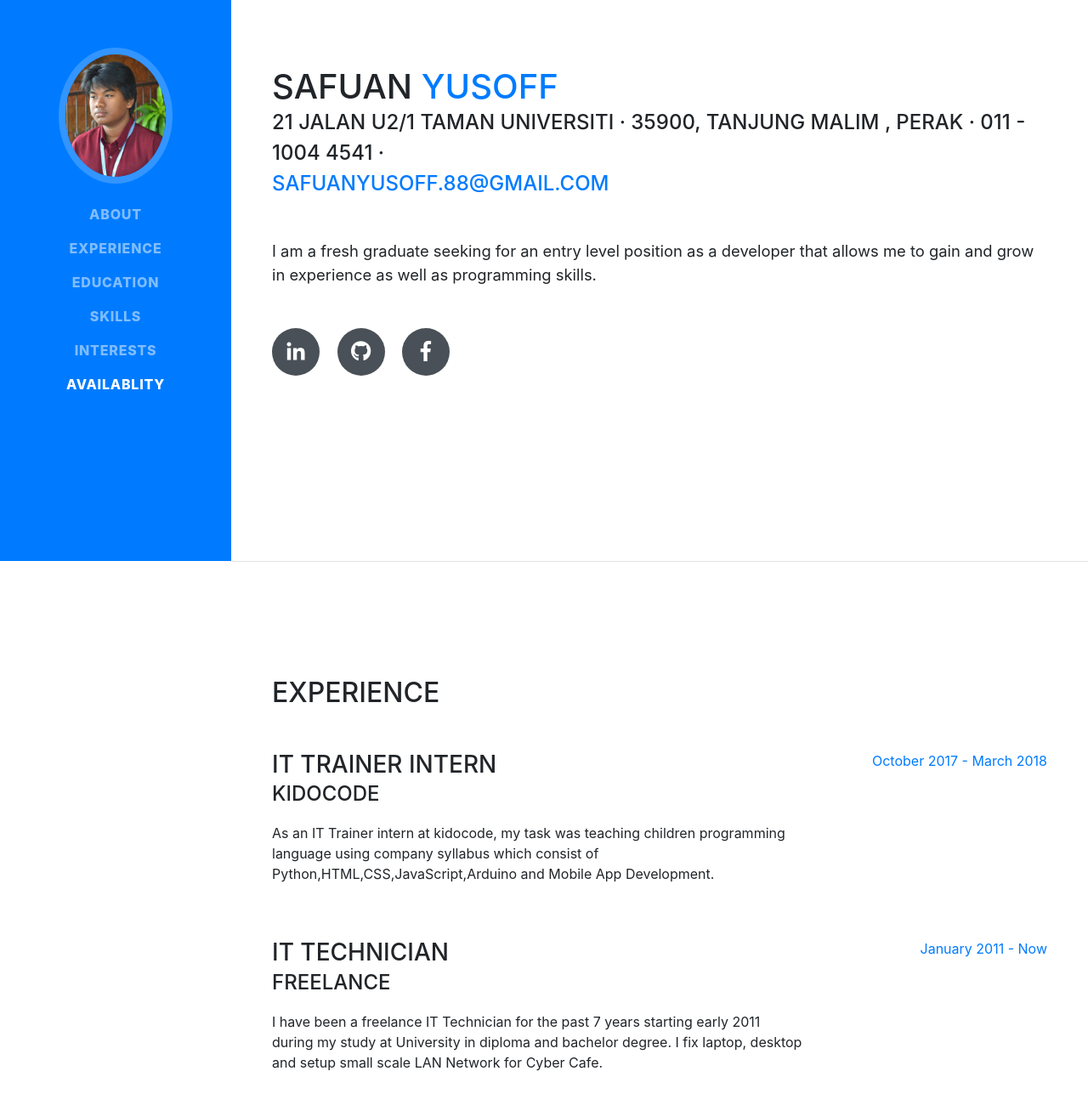
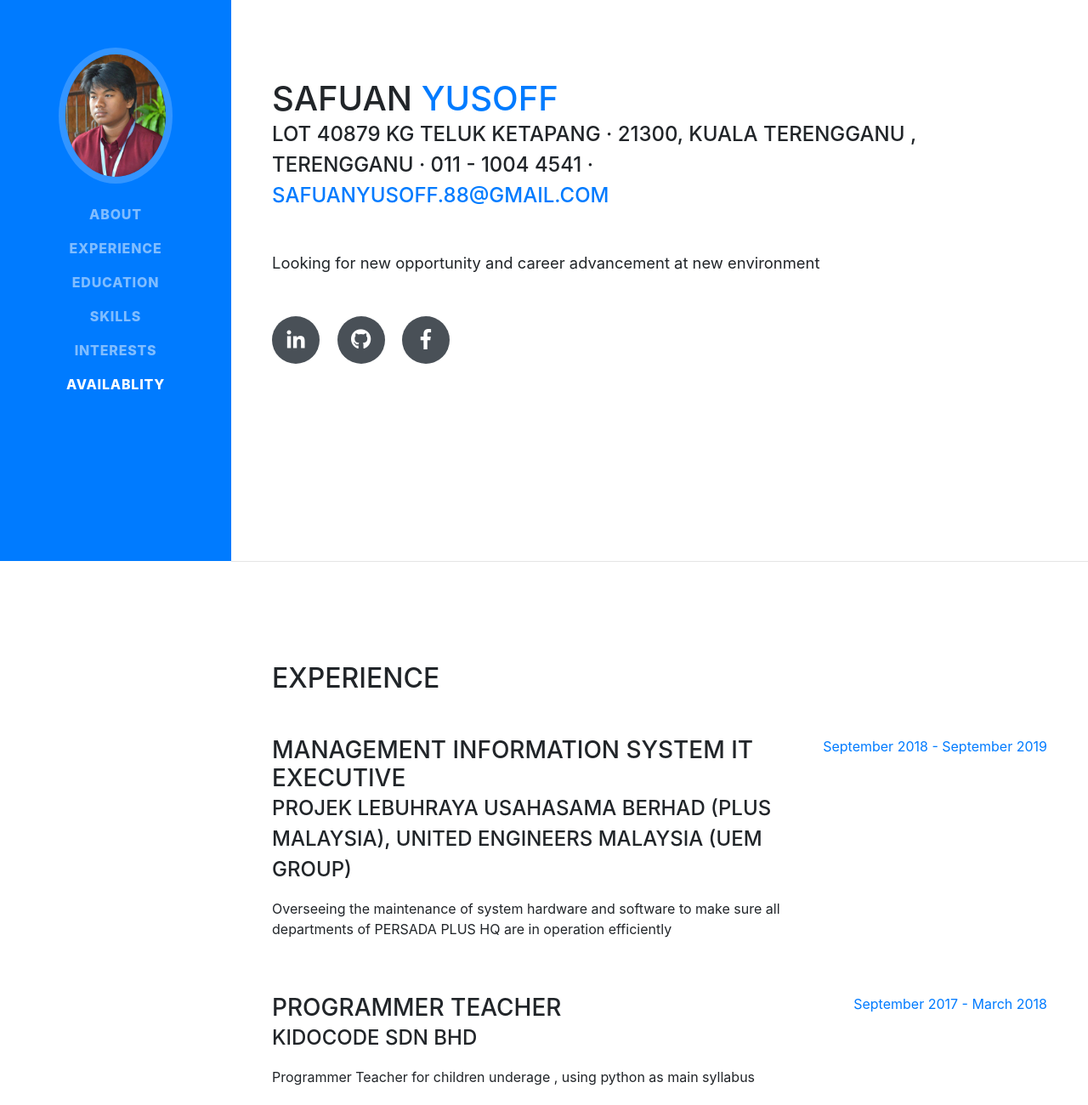
Before and after one commit to safuanyusoff/oldresume, a website with bundled scripts: page index.html in a window 1280 px wide. Shown: the part 140-1440 px from the top of the page at 85% size. Built offline with nearby package versions, Linux system fonts and the light colour scheme; a web font is replaced by a local one.

Commit message:
Update index.html

```diff
--- a/index.html
+++ b/index.html
@@ -66,10 +66,10 @@
           <h1 class="mb-0">Safuan
             <span class="text-primary">Yusoff</span>
           </h1>
-          <div class="subheading mb-5">21 jalan U2/1 taman universiti · 35900, tanjung malim , perak · 011 - 1004 4541 ·
+          <div class="subheading mb-5">LOT 40879 KG TELUK KETAPANG · 21300, KUALA TERENGGANU , TERENGGANU · 011 - 1004 4541 ·
           <br>  <a href="mailto:name@email.com">safuanyusoff.88@gmail.com</a>
           </div>
-          <p class="lead mb-5">I am a fresh graduate seeking for an entry level position as a developer that allows me to gain and grow in experience as well as programming skills.
+          <p class="lead mb-5"> Looking for new opportunity and career advancement at new environment
           </p>
           <div class="social-icons">
             <a href="https://www.linkedin.com/in/muhammad-safuan-mohd-yusoff-46a279151/">
@@ -96,23 +96,23 @@
 
           <div class="resume-item d-flex flex-column flex-md-row mb-5">
             <div class="resume-content mr-auto">
-              <h3 class="mb-0">IT Trainer Intern</h3>
-              <div class="subheading mb-3" href="www.kidocode.com">Kidocode</div>
-              <p>As an IT Trainer intern at kidocode, my task was teaching children programming language using company syllabus which consist of Python,HTML,CSS,JavaScript,Arduino and Mobile App Development.</p>
+              <h3 class="mb-0">Management Information System IT Executive</h3>
+              <div class="subheading mb-3" href="https://www.plus.com.my">Projek Lebuhraya Usahasama Berhad (PLUS Malaysia), United Engineers Malaysia (UEM Group)</div>
+              <p> Overseeing the maintenance of system hardware and software to make sure all departments of PERSADA PLUS HQ are in operation efficiently</p>
             </div>
             <div class="resume-date text-md-right">
-              <span class="text-primary">October 2017 - March 2018</span>
+              <span class="text-primary">September 2018 - September 2019</span>
             </div>
           </div>
 
           <div class="resume-item d-flex flex-column flex-md-row mb-5">
             <div class="resume-content mr-auto">
-              <h3 class="mb-0">IT Technician</h3>
-              <div class="subheading mb-3">Freelance</div>
-              <p>I have been a freelance IT Technician for the past 7 years starting early 2011 during my study at University in diploma and bachelor degree. I fix laptop, desktop and setup small scale LAN Network for Cyber Cafe.</p>
+              <h3 class="mb-0">Programmer Teacher</h3>
+              <div class="subheading mb-3">Kidocode Sdn Bhd</div>
+              <p>Programmer Teacher for children underage , using python as main syllabus</p>
             </div>
             <div class="resume-date text-md-right">
-              <span class="text-primary">January 2011 - Now</span>
+              <span class="text-primary">September 2017 - March 2018</span>
             </div>
           </div>
 
```
